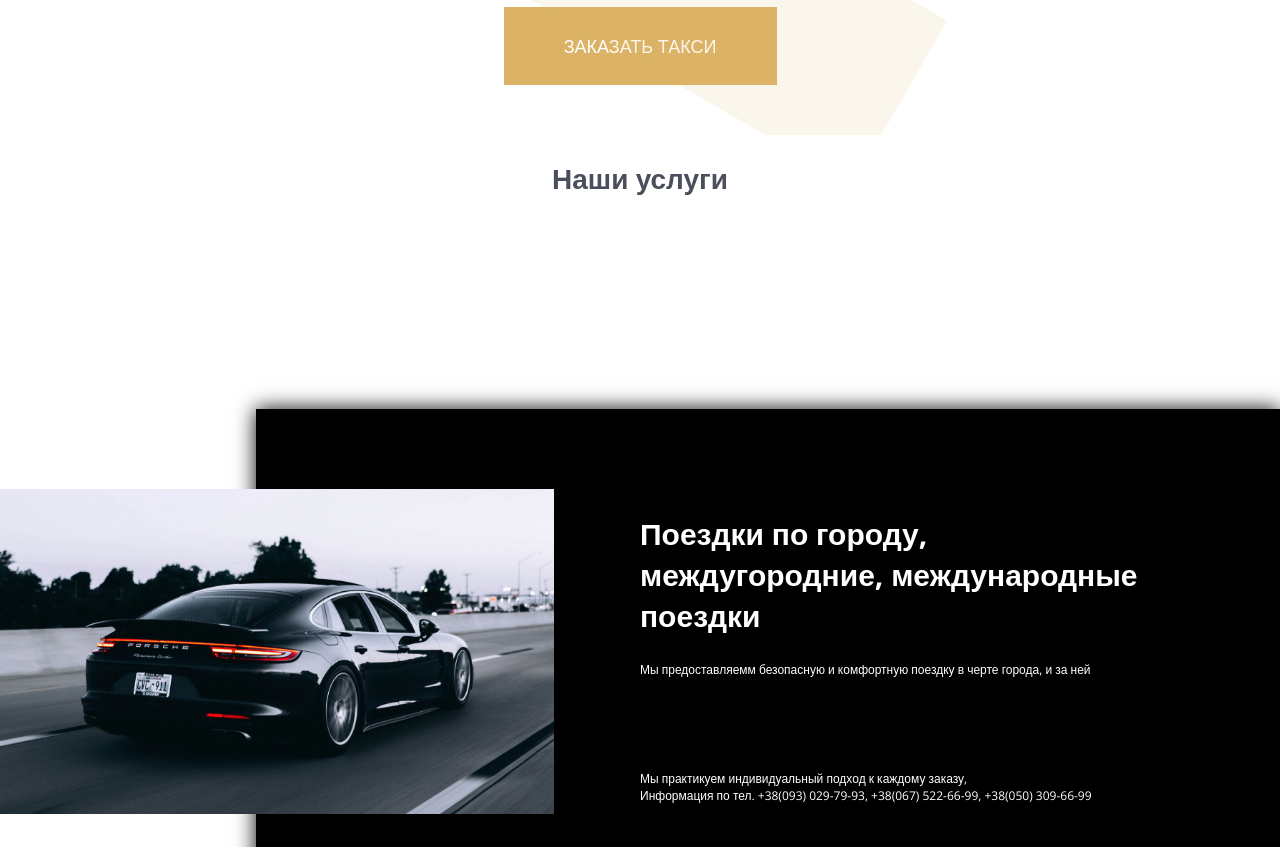
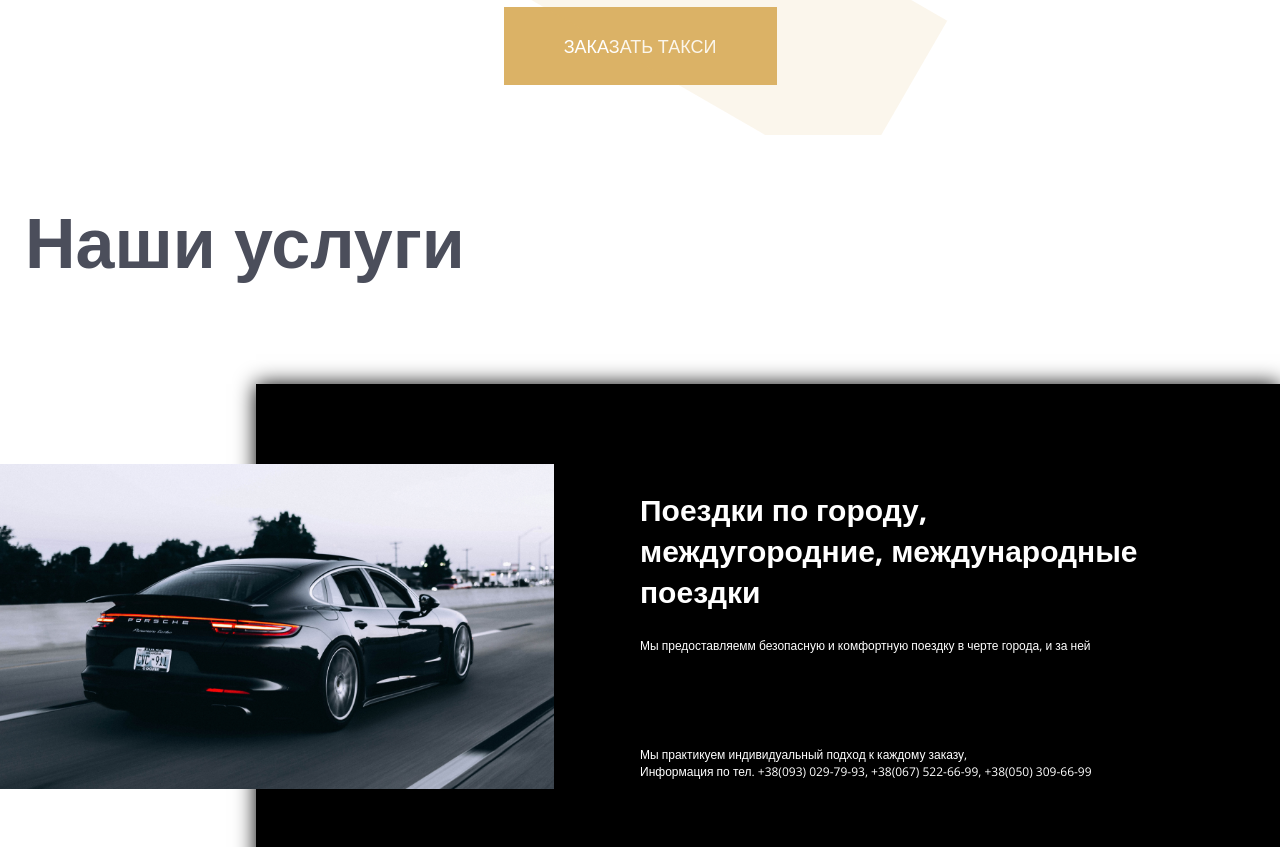
Before and after one commit to Jlalla94/Jlalla94.github.io, a plain HTML site: page index.html in a window 1280 px wide. Shown: the part 2860-3707 px from the top of the page. Drawn offline with nearby package versions, Linux system fonts and the light colour scheme.

Commit message:
pochti ready

```diff
--- a/css/style.less
+++ b/css/style.less
@@ -1016,7 +1016,7 @@ a {
     .show.inter {
         width: 100% !important;
         height: 540px;
-        position: relative;
+        position: absolute;
         background: none;
         margin-top: 0;
     }
@@ -1089,12 +1089,13 @@ a {
     }
 
     .inter {
-        margin-top: 40px;
+        margin-top: 600px;
         display: flex;
         flex-direction: column;
         height: 415px;
         width: 269px;
         background: #4B4E5B;
+        transition:all 500ms;
     }
 
     .img_left {
@@ -1109,4 +1110,19 @@ a {
     .last_block {
         display: none;
     }
+    .Our_servises_title {
+        display: flex;
+        flex-direction: row;
+        align-items: flex-start;
+        justify-content: flex-start;
+
+    }
+
+    .Our_servises_title>h2 {
+        .PT_sans_bold;
+        .light_grey;
+        font-size: 70px;
+        margin-bottom: 75px;
+        padding-left: 25px;
+    }
 }
--- a/js/script.js
+++ b/js/script.js
@@ -34,3 +34,12 @@ jQuery(function($){
 		}
 	});
 });
+
+var slides = document.querySelectorAll('.inter');
+var currentSlide = 0;
+var slideInterval = setInterval(nextSlide,20000);
+function nextSlide () {
+  slides[currentSlide].className = 'inter';
+  currentSlide = (currentSlide+1)%slides.length;
+  slides[currentSlide].className = 'inter show';
+}
```
Also changed, not shown: index.html (+6 -3 lines), css/style.css.
